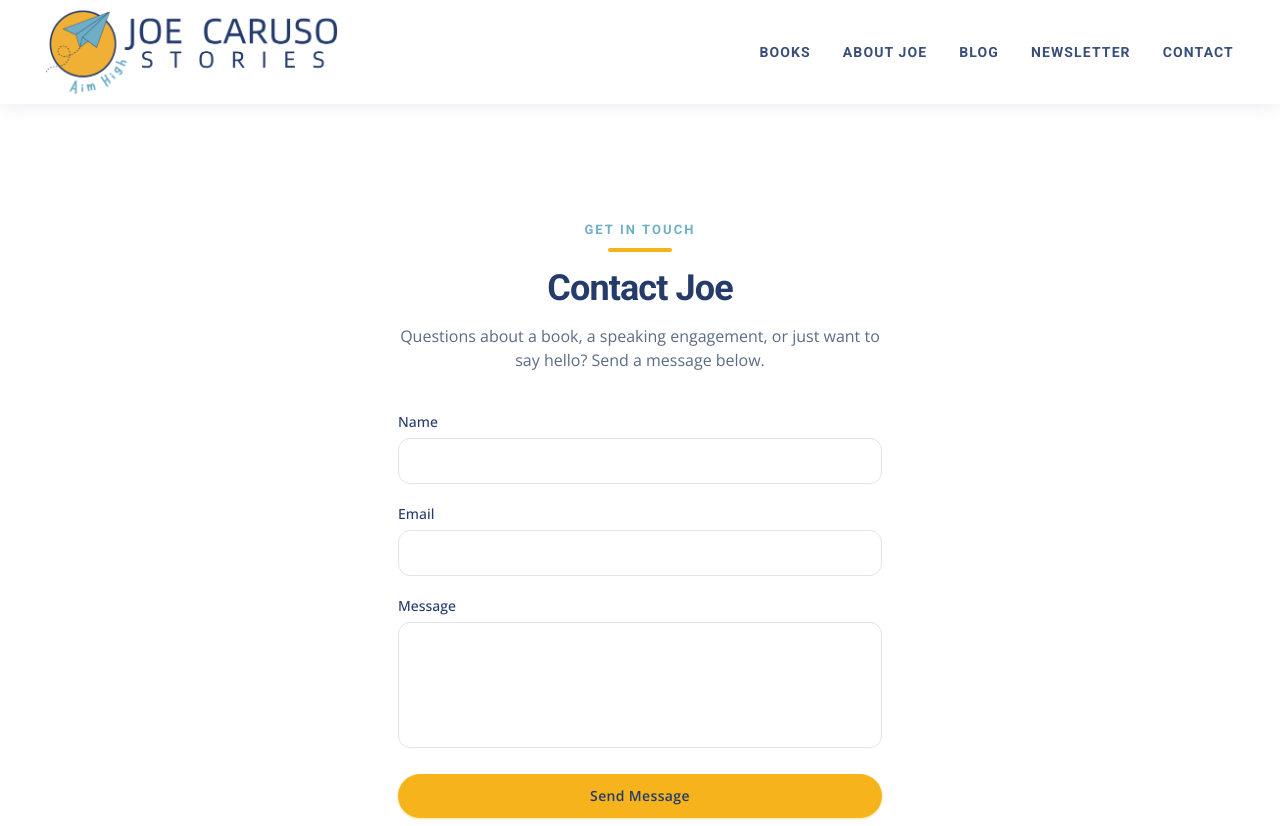
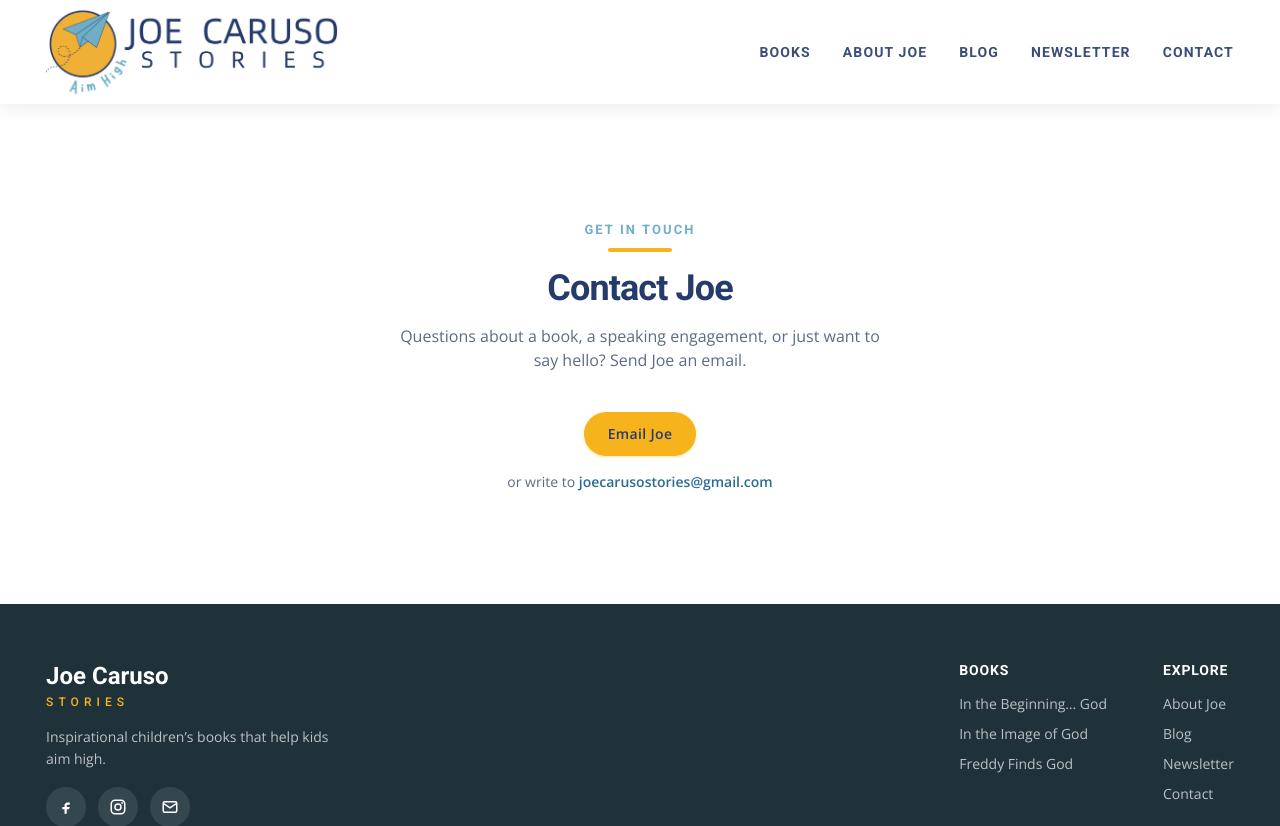
Before and after one commit to Joe-Caruso-Stories/joe-caruso-stories-website, a Next.js app: page /contact in a window 1280 px wide. Shown: the top 826 px of the page. Built offline with nearby package versions, Linux system fonts and the light colour scheme.

Commit message:
Contact page: replace broken form with an email button until the email-to-inbox form is built
Co-Authored-By: Claude Sonnet 5.5 <noreply@anthropic.com>

```diff
--- a/src/app/contact/page.tsx
+++ b/src/app/contact/page.tsx
@@ -1,12 +1,14 @@
 import { Metadata } from "next";
 import { Container } from "@/components/ui/Container";
 import { SectionHeading } from "@/components/ui/SectionHeading";
-import { ContactForm } from "@/components/forms/ContactForm";
+import { Button } from "@/components/ui/Button";
 
 export const metadata: Metadata = {
   title: "Contact",
   description: "Get in touch with author Joe Caruso.",
 };
+
+const CONTACT_EMAIL = "joecarusostories@gmail.com";
 
 export default function ContactPage() {
   return (
@@ -15,10 +17,21 @@ export default function ContactPage() {
         <SectionHeading eyebrow="Get in Touch" title="Contact Joe" />
         <p className="mt-4 text-center font-sans text-taupe">
           Questions about a book, a speaking engagement, or just want to say
-          hello? Send a message below.
+          hello? Send Joe an email.
         </p>
-        <div className="mt-10">
-          <ContactForm />
+        <div className="mt-10 flex flex-col items-center gap-4">
+          <Button href={`mailto:${CONTACT_EMAIL}`} variant="primary">
+            Email Joe
+          </Button>
+          <p className="font-sans text-sm text-taupe">
+            or write to{" "}
+            <a
+              href={`mailto:${CONTACT_EMAIL}`}
+              className="font-semibold text-link hover:underline"
+            >
+              {CONTACT_EMAIL}
+            </a>
+          </p>
         </div>
       </Container>
     </section>
```
